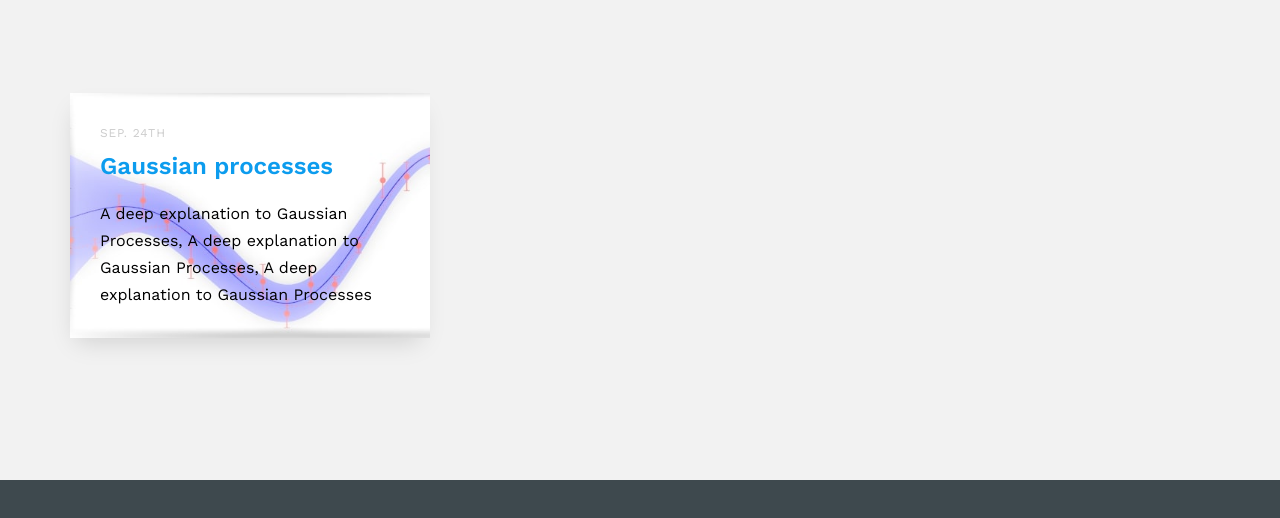
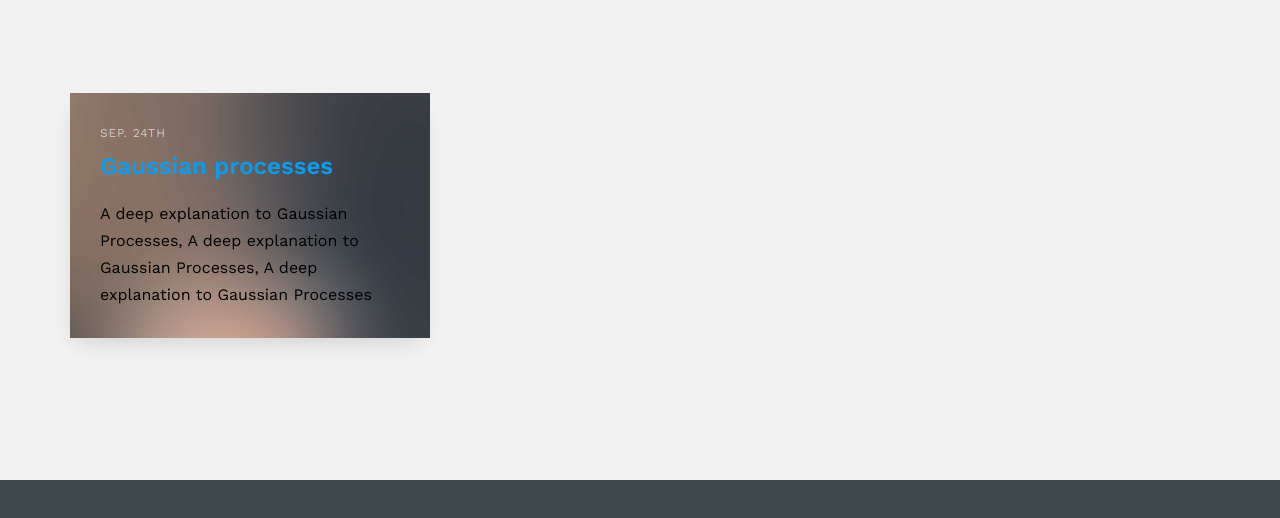
Before and after one commit to TristanBertin/tristanbertin.github.io, a plain HTML site: page index.html in a window 1280 px wide. Shown: the part 748-1266 px from the top of the page. Drawn offline with nearby package versions, Linux system fonts and the light colour scheme; a web font is replaced by a local one.

Commit message:
Update style.css

```diff
--- a/css/style.css
+++ b/css/style.css
@@ -648,7 +648,7 @@ h1, h2, h3, h4, h5, h6, figure {
   -webkit-transition: 0.3s;
   -o-transition: 0.3s;
   transition: 0.3s;
-  background: url("index_img/GP.jpg");
+  background: url("index_img/img_bg_1.jpg");
   background-size: cover;
 
 }
```
